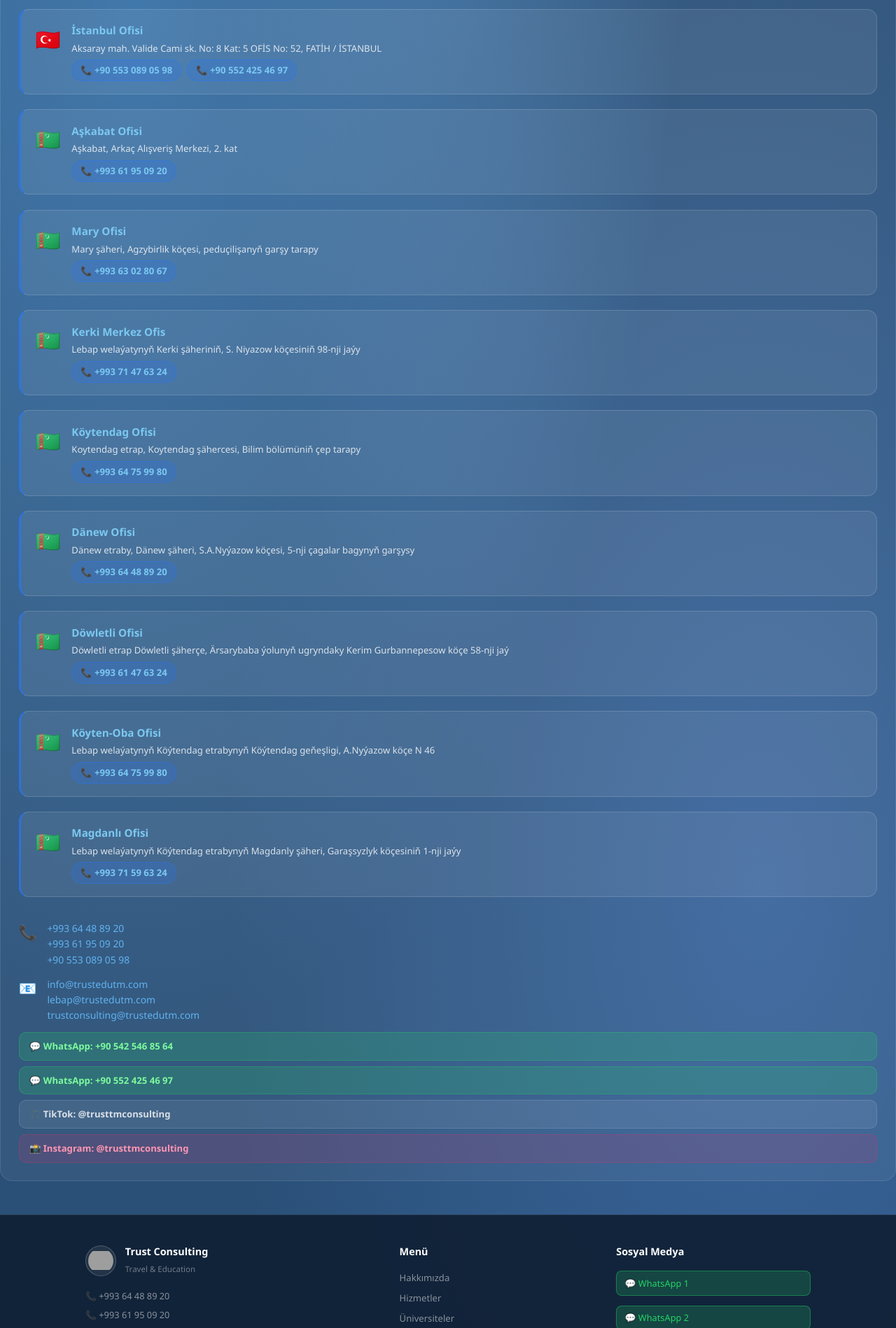
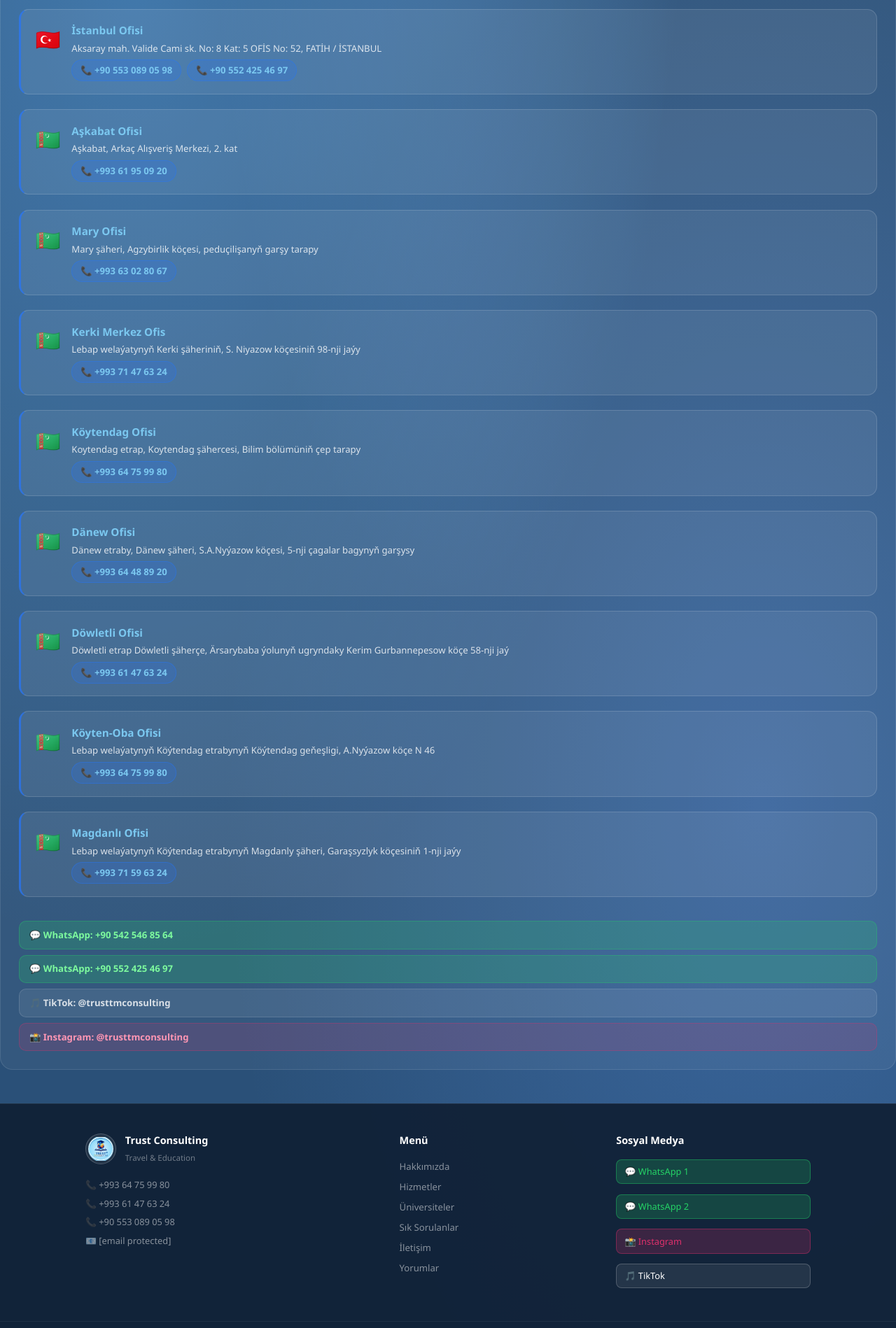
Before and after one commit to shakirovserdar/trustconsulting, a Flask app: page /iletisim in a window 1280 px wide. Shown: the part 680-2578 px from the top of the page at 70% size. Run offline with Flask 3, Linux system fonts and the light colour scheme; some libraries are stand-ins or nearby versions; grey boxes are pictures that could not be loaded.

Commit message:
logo png fix, globe standalone, iletisim temizlendi

```diff
--- a/templates/base.html
+++ b/templates/base.html
@@ -69,10 +69,10 @@
                 <div><strong>Trust Consulting</strong><span>Travel &amp; Education</span></div>
             </div>
             <div class="footer-iletisim-liste">
-                <a href="tel:+99364489920">📞 +993 64 48 89 20</a>
-                <a href="tel:+99361950920">📞 +993 61 95 09 20</a>
+                <a href="tel:+99364759980">📞 +993 64 75 99 80</a>
+                <a href="tel:+99361476324">📞 +993 61 47 63 24</a>
                 <a href="tel:+905530890598">📞 +90 553 089 05 98</a>
-                <a href="mailto:info@trustedutm.com">📧 info@trustedutm.com</a>
+                <a href="/cdn-cgi/l/email-protection#5d34333b321d292f282e293839282930733e3230">📧 <span class="__cf_email__" data-cfemail="86efe8e0e9c6f2f4f3f5f2e3e2f3f2eba8e5e9eb">[email&#160;protected]</span></a>
             </div>
         </div>
         <div class="footer-kolon">
@@ -147,7 +147,7 @@
 </div>
 </div>
 
-<script>
+<script data-cfasync="false" src="/cdn-cgi/scripts/5c5dd728/cloudflare-static/email-decode.min.js"></script><script>
 function dilMenuAc(btn) {
     var dd = document.getElementById('dil-dropdown');
     dd.classList.toggle('acik');
@@ -163,10 +163,4 @@ document.addEventListener('click', function(e) {
 });
 function kayitFormAc() { document.getElementById('kayit-modal').classList.add('aktif'); document.body.style.overflow='hidden'; }
 function kayitFormKapat() { document.getElementById('kayit-modal').classList.remove('aktif'); document.body.style.overflow=''; }
-document.addEventListener('keydown', function(e) { if(e.key==='Escape') kayitFormKapat(); });
-window.addEventListener('load', function() {
-    if(typeof twemoji !== 'undefined') twemoji.parse(document.body, {folder:'svg',ext:'.svg',base:'https://cdn.jsdelivr.net/npm/twemoji@14.0.2/dist/'});
-});
-</script>
-</body>
-</html>
+document.addEventListener('keydown', function(e) { if(e.key==='Escape') kayitFo
--- a/templates/hakkimizda.html
+++ b/templates/hakkimizda.html
@@ -104,9 +104,9 @@
         <h4>{{ t.hakkimizda_ofis1 }}</h4>
         <p>Dänew etraby, Dänew şäheri,<br>S.A.Nyýazow köçesi,<br>5-nji çagalar bagynyň garşysy</p>
         <p style="margin-top:0.5rem;">
-            📞 <a href="tel:+99364489920" style="color:#60b3f0;">+993 64 48 89 20</a><br>
-            📞 <a href="tel:+99361950920" style="color:#60b3f0;">+993 61 95 09 20</a><br>
-            📧 <a href="mailto:lebap@trustedutm.com" style="color:#60b3f0;font-size:0.8rem;">lebap@trustedutm.com</a>
+            📞 <a href="tel:+99364759980" style="color:#60b3f0;">+993 64 75 99 80</a><br>
+            📞 <a href="tel:+99361476324" style="color:#60b3f0;">+993 61 47 63 24</a><br>
+            📧 <a href="mailto:info@trustedutm.com" style="color:#60b3f0;font-size:0.8rem;">info@trustedutm.com</a>
         </p>
     </div>
     <div class="ofis-kart">
--- a/templates/iletisim.html
+++ b/templates/iletisim.html
@@ -191,23 +191,7 @@
         </div>
     </div>
 
-</div><!-- TELEFONLAR -->
-        <div class="iletisim-satir">
-            <span class="ic">📞</span>
-            <div>
-                <a href="tel:+99364489920">+993 64 48 89 20</a><br>
-                <a href="tel:+99361950920">+993 61 95 09 20</a><br>
-                <a href="tel:+905530890598">+90 553 089 05 98</a>
-            </div>
-        </div>
-        <div class="iletisim-satir">
-            <span class="ic">📧</span>
-            <div>
-                <a href="mailto:info@trustedutm.com">info@trustedutm.com</a><br>
-                <a href="mailto:lebap@trustedutm.com">lebap@trustedutm.com</a><br>
-                <a href="mailto:trustconsulting@trustedutm.com">trustconsulting@trustedutm.com</a>
-            </div>
-        </div>
+</div>
         <div class="sosyal-butonlar">
             <a href="https://wa.me/905425468564" class="sosyal-btn whatsapp-link" target="_blank">💬 WhatsApp: +90 542 546 85 64</a>
             <a href="https://wa.me/905524254697" class="sosyal-btn whatsapp-link" target="_blank">💬 WhatsApp: +90 552 425 46 97</a>
```
Also changed, not shown: templates/globe.html (+10 -3 lines), static/logo.png (added).
